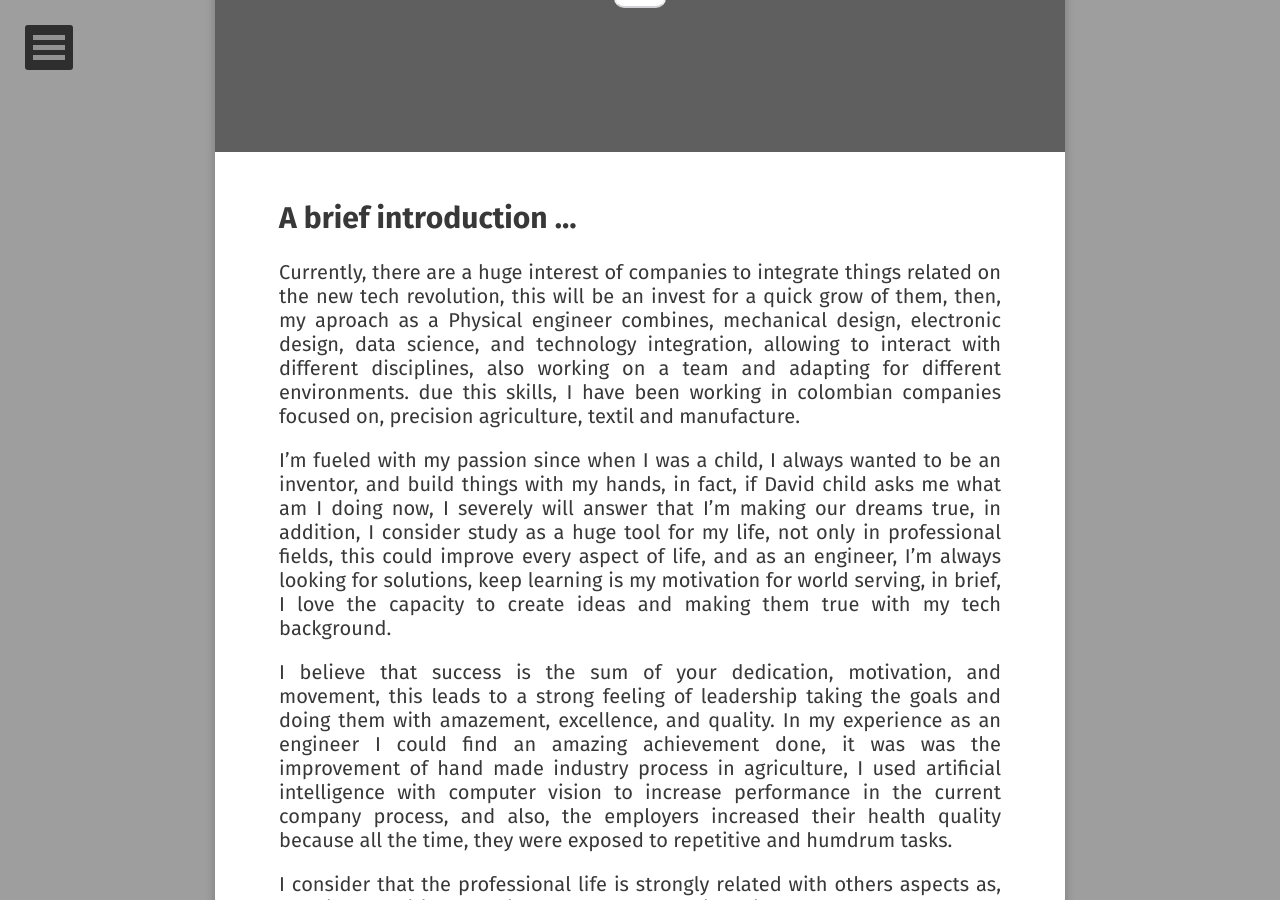
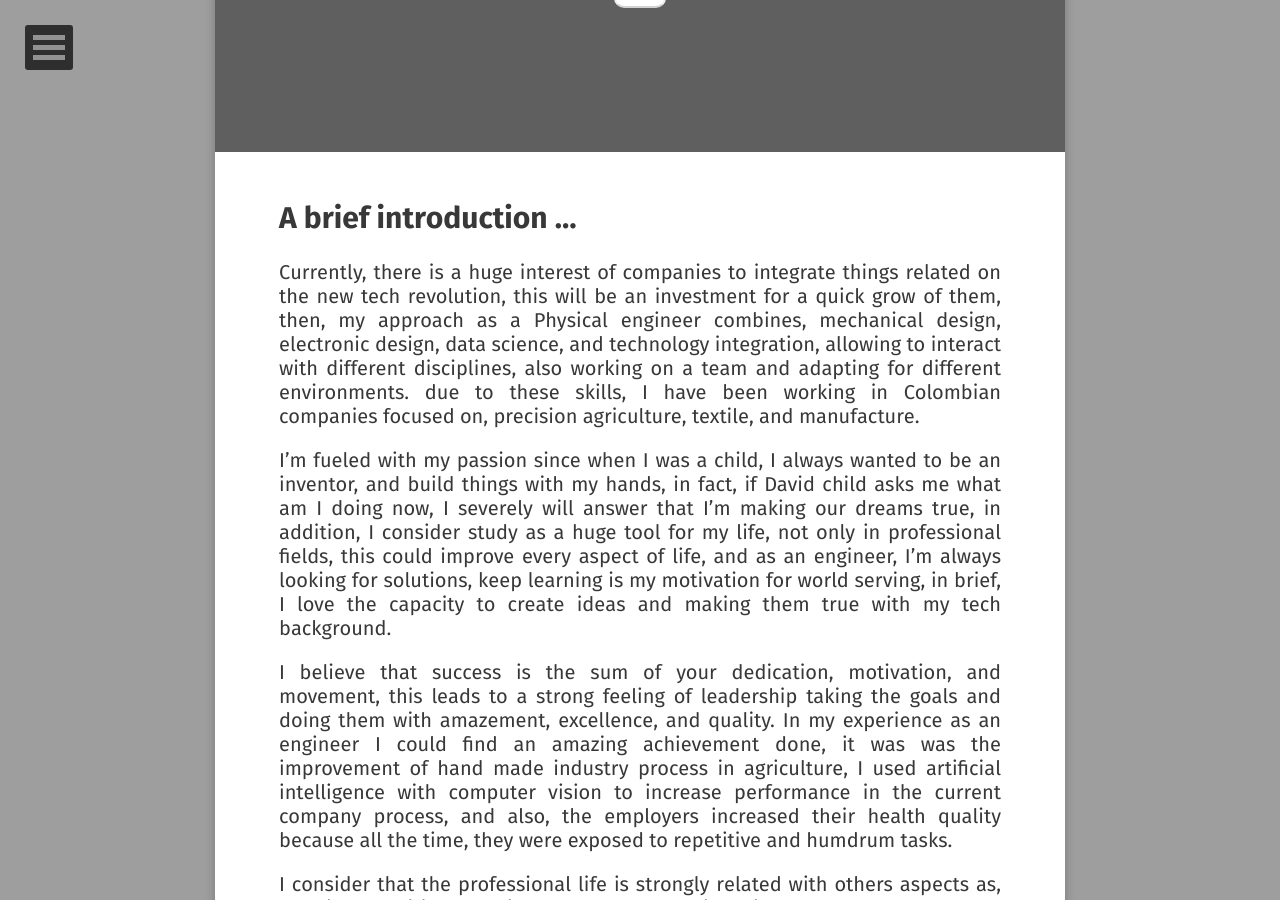
Before and after one commit to dfalveargOT/dfalveargOT.github.io, a Jekyll site: the page built from about/index.md, in a window 1280 px wide and 900 px high, scrolled down 329 px. Built offline with Jekyll 4.4.1, drawn with Linux system fonts in a browser that asks for light colours; some web fonts are replaced.

Commit message:
Update index.md

```diff
--- a/about/index.md
+++ b/about/index.md
@@ -9,7 +9,7 @@ comments: false
 
 ## A brief introduction ...
 
-Currently, there are a huge interest of companies to integrate things related on the new tech revolution, this will be an invest for a quick grow of them, then, my aproach as a Physical engineer combines, mechanical design, electronic design, data science, and technology integration, allowing to interact with different disciplines, also working on a team and adapting for different environments. due this skills, I have been working in colombian companies focused on, precision agriculture, textil and manufacture.
+Currently, there is a huge interest of companies to integrate things related on the new tech revolution, this will be an investment for a quick grow of them, then, my approach as a Physical engineer combines, mechanical design, electronic design, data science, and technology integration, allowing to interact with different disciplines, also working on a team and adapting for different environments. due to these skills, I have been working in Colombian companies focused on, precision agriculture, textile, and manufacture.
 
 I’m fueled with my passion since when I was a child, I always wanted to be an inventor, and build things with my hands, in fact, if David child asks me what am I doing now, I severely will answer that I’m making our dreams true, in addition, I consider study as a huge tool for my life, not only in professional fields, this could improve every aspect of life, and as an engineer, I’m always looking for solutions, keep learning is my motivation for world serving, in brief, I love the capacity to create ideas and making them true with my tech background.
 
```
